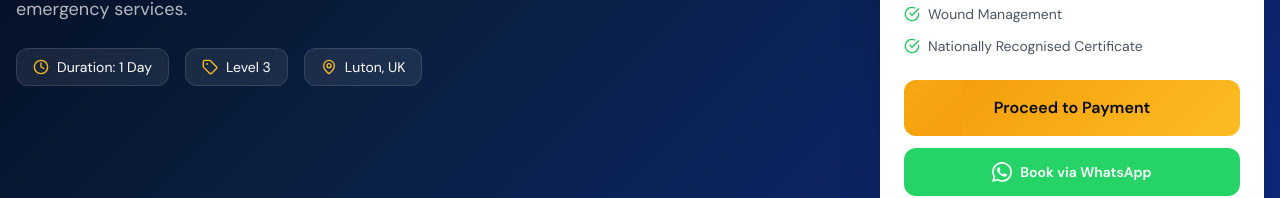
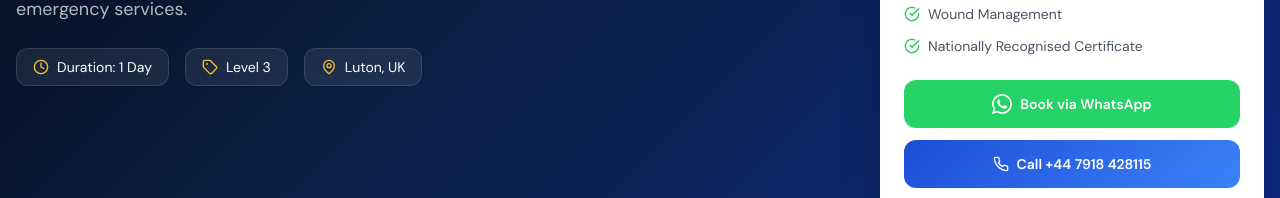
Before and after one commit to mianmazharshah18225-dotcom/SAFECERT, a Next.js app: page /courses/first-aid in a window 1280 px wide. Shown: the part 442-640 px from the top of the page. Built offline with nearby package versions, Linux system fonts and the light colour scheme; no server answers; the database is empty.

Commit message:
mial change

```diff
--- a/app/courses/[slug]/page.tsx
+++ b/app/courses/[slug]/page.tsx
@@ -76,9 +76,10 @@ export default async function CourseDetailPage({ params }: { params: Promise<{ s
                 ))}
               </div>
 
-              <Link href={`/checkout?course=${course.id}`} className="btn-gold w-full block text-center py-4 rounded-xl font-bold text-dark-900 mb-3">
+              {/* <Link href={`/checkout?course=${course.id}`} className="btn-gold w-full block text-center py-4 rounded-xl font-bold text-dark-900 mb-3">
                 Proceed to Payment
-              </Link>
+              </Link> */}
+
 
               <a
                 href={`https://wa.me/${COMPANY.whatsapp.replace(/[\s+]/g, '')}?text=${encodeURIComponent(`Hi, I want to book the ${course.title} course. Please provide more details about enrollment and start dates.`)}`}
```
